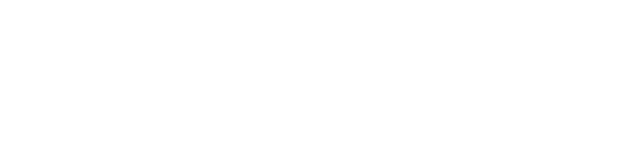
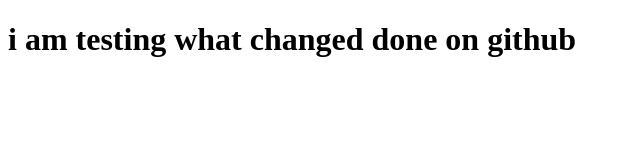
Before and after one commit to hasiburrahman00/my-first-repo, a plain HTML site: page index.html in a window 1280 px wide. Shown: the whole page, without its empty margins (0-640 px from the left). Drawn offline with Linux system fonts and the light colour scheme.

Commit message:
1st change

```diff
--- a/index.html
+++ b/index.html
@@ -8,5 +8,9 @@
 </head>
 <body>
 
+    <div class="header">
+        <h1> i am testing what changed done on github </h1>
+    </div>
+
 </body>
 </html>
```
